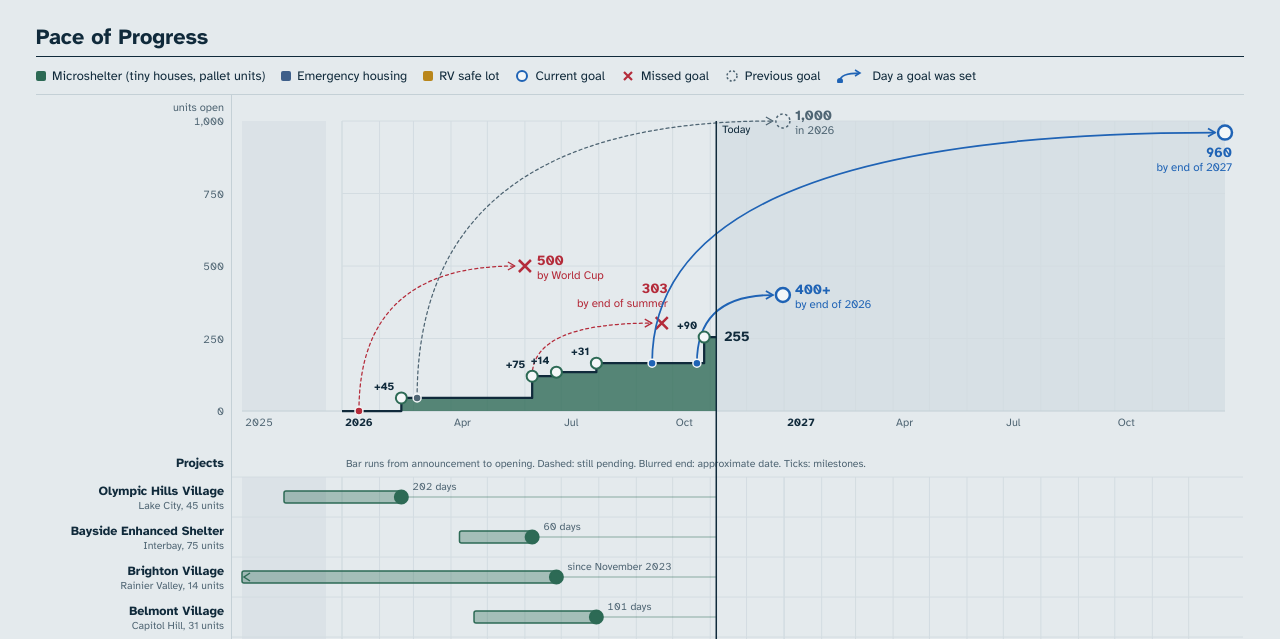
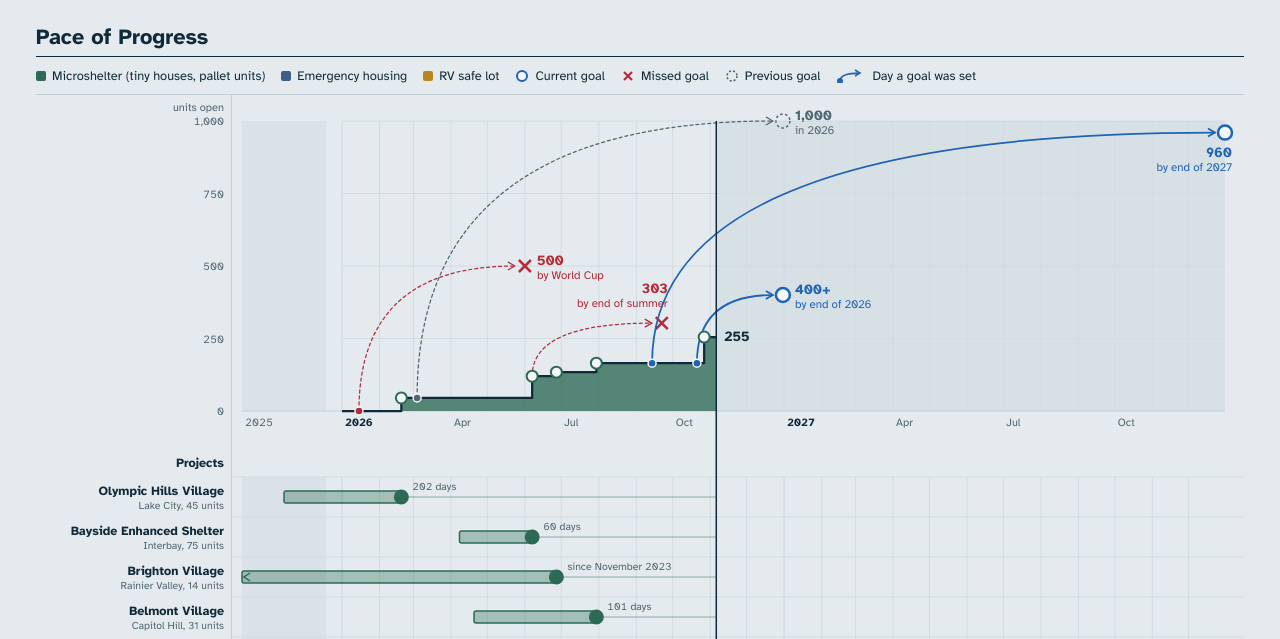
Before and after one commit to swilsonthomas-progeny/give-me-shelter, a plain HTML site: page index.html in a window 1280 px wide. Shown: the part 313-952 px from the top of the page. Drawn offline with Linux system fonts and the light colour scheme.

Commit message:
Simplify chart: drop Today label, bar caption and step numbers
Co-Authored-By: Claude Opus 5.5 <noreply@anthropic.com>
Claude-Session: https://claude.ai/code/session_01WBiUis1GEsVDXg5viWpFfj

```diff
--- a/index.html
+++ b/index.html
@@ -169,7 +169,7 @@ footer{font-size:.8rem;color:var(--muted);border-top:1px solid var(--rule);paddi
     <div class="sec-head"><h2>How this is counted</h2></div>
     <div class="method">
       <div><b>Categories</b><p>Microshelter: tiny houses and pallet units, combined on the chart and listed separately in each site's details. Emergency housing: rooms or apartments in a building leased whole. RV safe lot: parking spaces.</p></div>
-      <div><b>What counts</b><p>Sites inside Seattle city limits. A unit counts from the day its site opens to residents and comes off the day it closes.</p></div>
+      <div><b>What counts</b><p>Sites inside Seattle city limits. A unit counts from the day its site opens to residents and comes off the day it closes. On the project bars, a dashed bar is still pending and a blurred end marks an approximate opening date.</p></div>
       <div><b>Goals</b><p>Goals include projections the city makes about how many units will open by a date. Each goal is marked at its target and due date. An arrow runs to it from the day it was set, starting at our count on that day. Missed and previous goals stay on the chart so the changes are visible. A deadline given as a season, such as the end of summer, is marked on its last day.</p></div>
       <div><b>City counts</b><p>When the city states how many units it has added, the figure appears in the full record beside our own count for that date. We show both even when they don't match.</p></div>
       <div><b>Program notes</b><p>Each site says whether it is part of the mayor's new shelter initiative, an earlier project the city says it sped up, or neither, repeating what the city and operators say.</p></div>
@@ -378,7 +378,7 @@ footer{font-size:.8rem;color:var(--muted);border-top:1px solid var(--rule);paddi
       const x = X(ch.date), y = Y(run), col = ch.sign>0 ? "var(--ok)" : "var(--bad)";
       g += `<g class="mk" tabindex="0" role="button" data-id="s:${esc(ch.site.id)}" aria-label="${ch.sign>0?"Opened":"Closed"}: ${esc(ch.site.name)}, ${sum(ch.units)} units, ${fdate(ch.date)}">
         <circle class="ring" cx="${x}" cy="${y}" r="5.5" fill="var(--sheet)" stroke="${col}" stroke-width="2"/>
-        <text x="${x-7}" y="${y-8}" text-anchor="end" font-size="11" font-weight="700" fill="var(--ink)">${ch.sign>0?"+":"−"}${sum(ch.units)}</text></g>`;
+        </g>`;
     });
     // marker tracks
     const track = (y, entries) => {
@@ -403,7 +403,6 @@ footer{font-size:.8rem;color:var(--muted);border-top:1px solid var(--rule);paddi
 
     // projects
     g += monthLines(PT + 26, sites.length*RH, PT + 26 + sites.length*RH + 15);
-    g += `<text x="${XS+4}" y="${PT+16}" font-size="10.5" fill="var(--muted)">Bar runs from announcement to opening. Dashed: still pending. Blurred end: approximate date. Ticks: milestones.</text>`;
     sites.forEach((s,i)=>{
       const y = PT + 26 + i*RH, cy = y + RH/2, col = GROUPS[mainGroup(s.units)].color;
       const pending = !s.dates.opened;
@@ -431,7 +430,6 @@ footer{font-size:.8rem;color:var(--muted);border-top:1px solid var(--rule);paddi
 
     // today
     g += `<line x1="${xT}" x2="${xT}" y1="${CT}" y2="${H-24}" stroke="var(--ink)" stroke-width="1.5"/>`;
-    g += `<text x="${xT+6}" y="${CT+12}" font-size="11" class="mono" fill="var(--ink)">Today</text>`;
     g += `<text x="${xT+8}" y="${Y(countOn(today))+4}" font-size="14" font-weight="700" fill="var(--ink)">${fmt(countOn(today))}</text>`;
     g += `</svg>`;
     const keep = first ? null : plotEl.scrollLeft;
```
